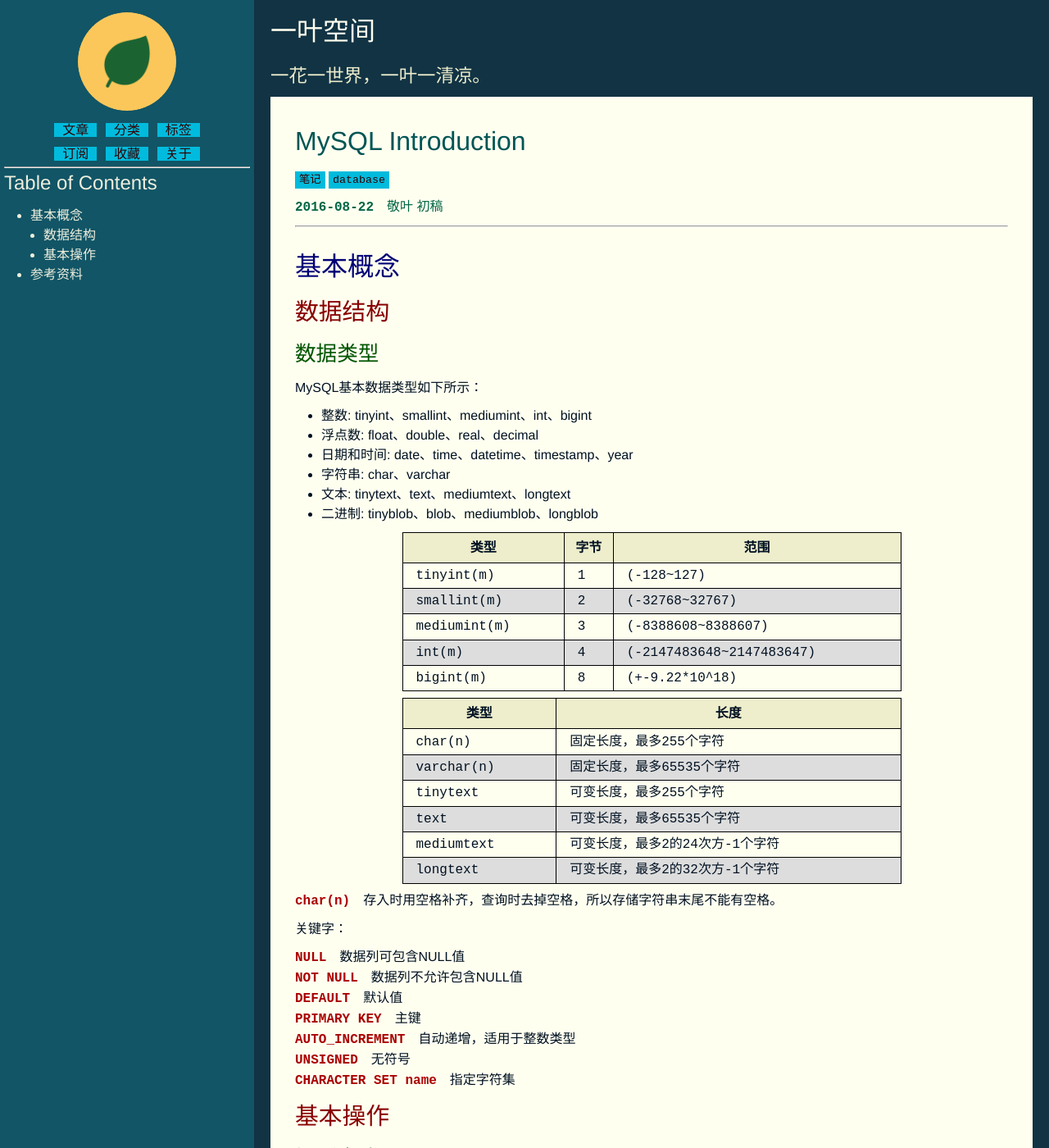
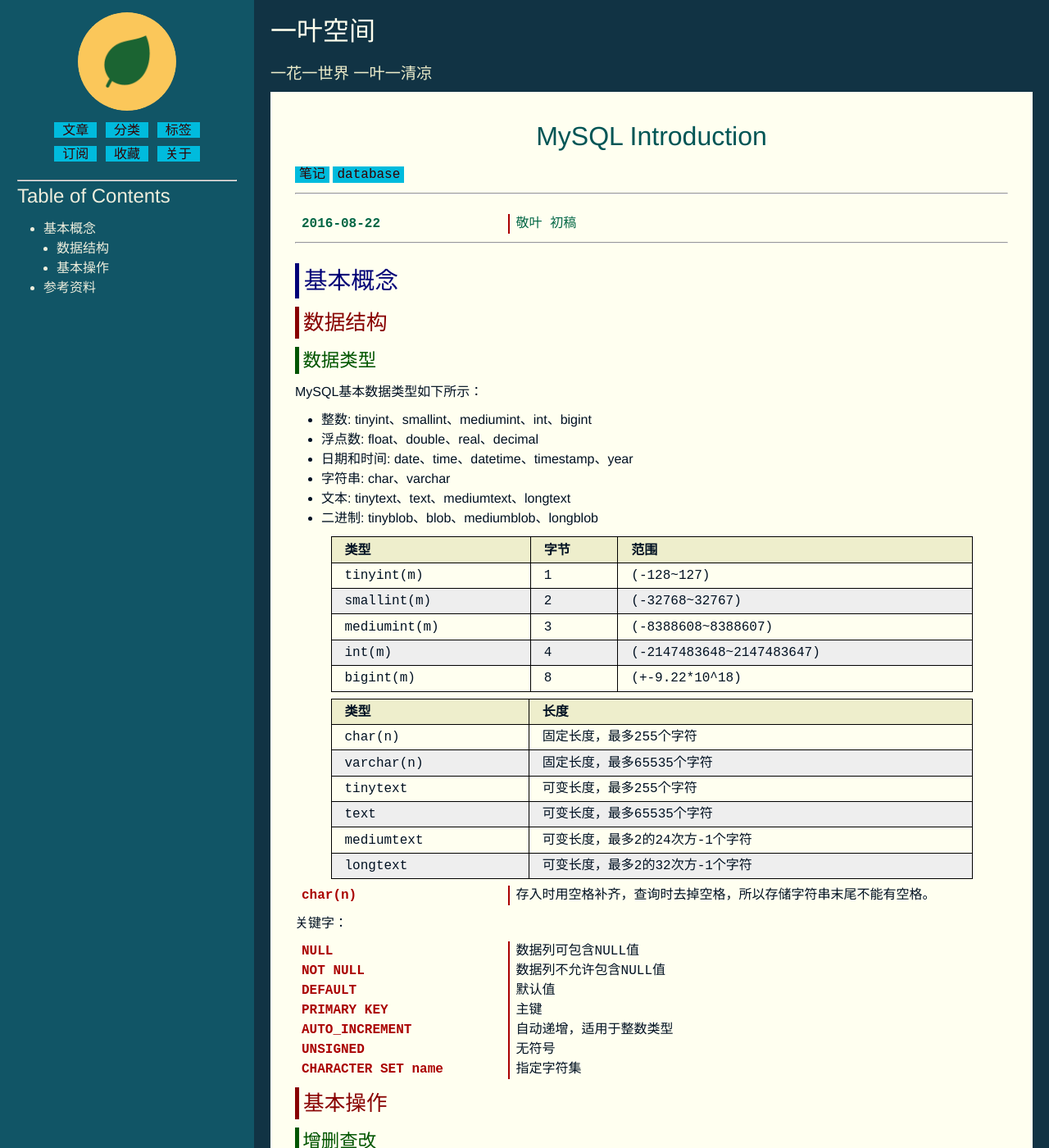
Before and after one commit to mickyching/mickyching.github.io, a Jekyll site: the page built from _posts/tools/2016-08-22-sql-introduction.html, in a window 1280 px wide and 1400 px high. Shown: the whole window at 82% size. Built offline with Jekyll 4.4.1, drawn with Linux system fonts in a browser that asks for light colours; some of the changed text lies outside the part shown.

Commit message:
theme: optimize
Signed-off-by: Micky Ching <mickyching@gmail.com>

```diff
--- a/_config.yml
+++ b/_config.yml
@@ -1,9 +1,9 @@
 # Site settings
 title: 一叶空间
-subtitle: 一花一世界，一叶一清凉。
+subtitle: 一花一世界 一叶一清凉
 email: mickyching@gmail.com
 description:
-  一花一世界，一叶一清凉。
+  一花一世界 一叶一清凉
 
 baseurl: ""
 url: "http://yemic.com"
--- a/_layouts/post.html
+++ b/_layouts/post.html
@@ -7,17 +7,21 @@
 
   <header class="post-header">
     <h1 class="post-title">{{ page.title }}</h1>
-    <p>
+    <p class="post-meta">
     {% for tag in page.tags %}
     <a class="post-tags" href="/resource/tags/{{ tag }}.html">{{ tag }}</a>
     {% endfor %}
     </p>
   </header>
 
+  <hr>
+  <br>
   <article class="post-content">
     {{ content }}
 
-    <hr><br>
+    <br>
+    <hr>
+    <br>
     <div class="post-prev">
       <a class="post-nav" href="{{ page.previous.url | prepend: site.baseurl | replace: '//', '/' }}">上一篇</a>
     </div>
--- a/_sass/_base.scss
+++ b/_sass/_base.scss
@@ -45,7 +45,7 @@
     margin-bottom: 0.5em;
     border-top:solid 3px;
     border-bottom:solid 3px;
-    min-width: 70%;
+    width: 90%;
 }
 
 
@@ -58,10 +58,10 @@
 }
 
 
+.figure {
+    text-align: center;
+}
 
-/**
- * Figures
- */
 figure > img {
     display: block;
 }
@@ -145,7 +145,6 @@
 }
 
 pre {
-    border-left: $text-margin solid $link-color;
     padding: $text-margin $block-margin;
     color: $text-color;
     background-color: $code-background;
@@ -202,11 +201,14 @@
 }
 
 table, th, td {
+    min-width: 80%;
     border: 1px solid black;
 }
 
 th {
     background-color: $note-background;
+    padding: 0.2em 1em;
+    text-align: left;
 }
 td {
     font-family: monospace;
@@ -223,20 +225,23 @@
 }
 
 dt {
-    display: inline-block;
     font-family: monospace;
     font-weight: bold;
     color: $note-color;
+    margin: 0;
+    padding: 0 0.5em;
+    width: 28%;
+    float: left;
+    clear: left;
 }
 
 dd {
-    display: inline;
-    margin-left: 1em;
-}
-
-dd::after {
-    content: "\A";
-    white-space: pre;
+    font-family: monospace;
+    margin: 0;
+    float: left;
+    padding: 0 0.5em;
+    border-left: solid 2px $note-color;
+    width: 65%;
 }
 
 .center {
--- a/_sass/_layout.scss
+++ b/_sass/_layout.scss
@@ -67,10 +67,10 @@
     @include media-query($on-laptop) {
         margin: 0 auto;
     }
-    h1 {font-size: $font-size-level-1; color: #005555;}
-    h2 {font-size: $font-size-level-2; color: #000077;}
-    h3 {font-size: $font-size-level-3; color: #880000;}
-    h4 {font-size: $font-size-level-4; color: #005500;}
+    h1 {font-size: $font-size-level-1; color: #005555; text-align: center;}
+    h2 {font-size: $font-size-level-2; color: #000077; border-left: thick solid; padding-left: 0.2em;}
+    h3 {font-size: $font-size-level-3; color: #880000; border-left: thick solid; padding-left: 0.2em;}
+    h4 {font-size: $font-size-level-4; color: #005500; border-left: thick solid; padding-left: 0.2em;}
     h5 {font-size: $font-size-level-5; color: #880088;}
     h6 {font-size: $font-size-level-6; color: #000077;}
 }
@@ -91,9 +91,8 @@
 .post-link {font-size: $font-size-level-2;}
 .post-tags {
     font-family: monospace;
-    font-size: smaller;
     background-color: $tags-background;
-    padding: 3px $text-margin;
+    padding: 1px $text-margin;
     overflow: auto;
     &, &:link, &:visited {color: $tags-color;}
     &:hover {background-color: $pick-background;}
@@ -101,7 +100,7 @@
 .post-nav {
     font-family: monospace;
     background-color: $tags-background;
-    padding: 3px $text-margin;
+    padding: 1px $text-margin;
     overflow: auto;
     &, &:link, &:visited {color: $tags-color;}
     &:hover {background-color: $pick-background;}
@@ -162,7 +161,7 @@
 
 .side-nav {
     margin: 0.2em;
-    padding: 0 $block-margin;
+    padding: 1px $block-margin;
     line-height: $tall-line-height;
     &, &:link, &:visited {color: $tags-color;}
     background-color: $tags-background;
@@ -186,6 +185,7 @@
     @include media-query($on-laptop) {
         display: none;
     }
+    padding: 1em;
 }
 
 .org-center {
--- a/theme/css/main.scss
+++ b/theme/css/main.scss
@@ -16,12 +16,12 @@
 // Our variables
 $base-font-family: Helvetica, Arial, sans-serif;
 $base-font-size:   16px;
-$font-size-level-1:$base-font-size * 2;
-$font-size-level-2:$base-font-size * 2.0;
-$font-size-level-3:$base-font-size * 1.8;
-$font-size-level-4:$base-font-size * 1.6;
-$font-size-level-5:$base-font-size * 1.4;
-$font-size-level-6:$base-font-size * 1.2;
+$font-size-level-1:$base-font-size * 2.0;
+$font-size-level-2:$base-font-size * 1.8;
+$font-size-level-3:$base-font-size * 1.6;
+$font-size-level-4:$base-font-size * 1.4;
+$font-size-level-5:$base-font-size * 1.2;
+$font-size-level-6:$base-font-size * 1.0;
 $font-size-level-7:$base-font-size * 1.0;
 
 $tall-line-height: 1.8;
@@ -41,7 +41,7 @@
 $text-background:  #FFFFF0;
 $text-color:       #001122;
 
-$code-background:  #DDDDDD;
+$code-background:  #EEEEEE;
 $code-color:       #660000;
 
 $note-background:  #EEEECC;
--- a/theme/js/post.js
+++ b/theme/js/post.js
@@ -6,25 +6,27 @@
   $("h5").click(function() {$(this).parent().children().not("h5").toggle();});
   $("h6").click(function() {$(this).parent().children().not("h6").toggle();});
 }
-
-this.hide = 0;
+this.key_fold = 70;                          // f: hide/show content
+this.key_toc  = 84;                          // t: hide/show table-of-content
+this.hide_level = 0;
 document.onkeydown=function(event) {
-  var e = event || window.event || arguments.callee.caller.arguments[0];
-  if (e && !e.ctrlKey && !e.metaKey && !e.altKey && !e.shiftKey &&
-      e.keyCode == 70) {                // f: fold/unfold content
-    if (!this.hide) {
-      this.hide = 1;
-      $("h2").parent().children().not("h2").hide();
+    var e = event || window.event || arguments.callee.caller.arguments[0];
+    if (e && !e.ctrlKey && !e.metaKey && !e.altKey && !e.shiftKey && e.keyCode == key_fold) {
+        if (hide_level < 2) {
+            hide_level = 2;
+            $("h2").parent().children().not("h2").hide();
+        } else if (hide_level < 3) {
+            hide_level = 3;
+            $("h2").parent().children().not("h2").show();
+            $("h3").parent().children().not("h3").hide();
+        } else {
+            hide_level = 0;
+            $("h2").parent().children().not("h2").show();
+            $("h3").parent().children().not("h3").show();
+        }
     }
-    else {
-      this.hide = 0;
-      $("h2").parent().children().not("h2").show();
+    else if (e && !e.ctrlKey && !e.metaKey && !e.altKey && !e.shiftKey && e.keyCode == key_toc) {
+        $("#table-of-contents").toggle();
     }
-  }
-  else if (e && !e.ctrlKey && !e.metaKey && !e.altKey && !e.shiftKey &&
-           e.keyCode == 84) {           // t: toggle toc
-    $("#table-of-contents").toggle();
-  }
 }
-
 $(h_toggle)
```
